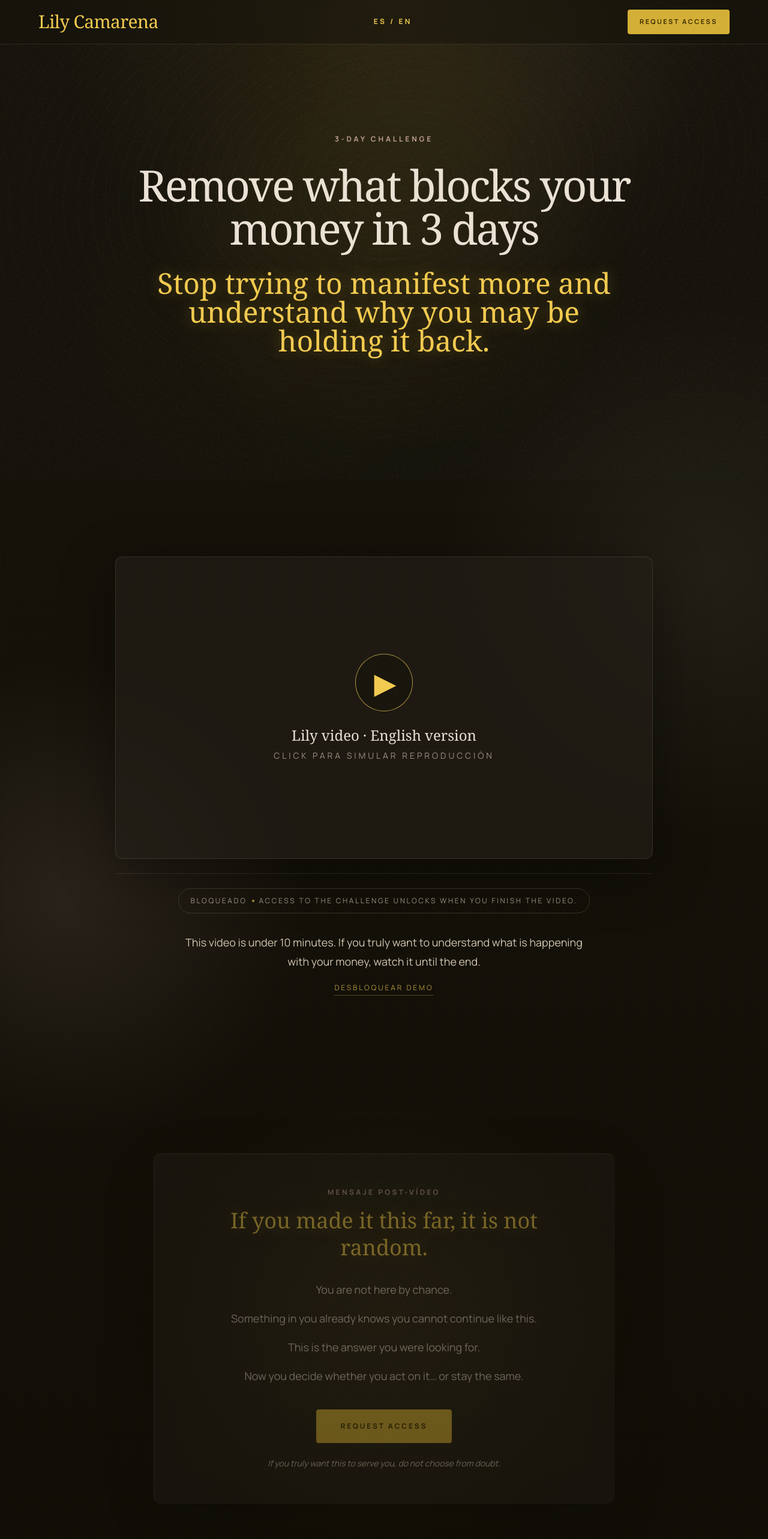
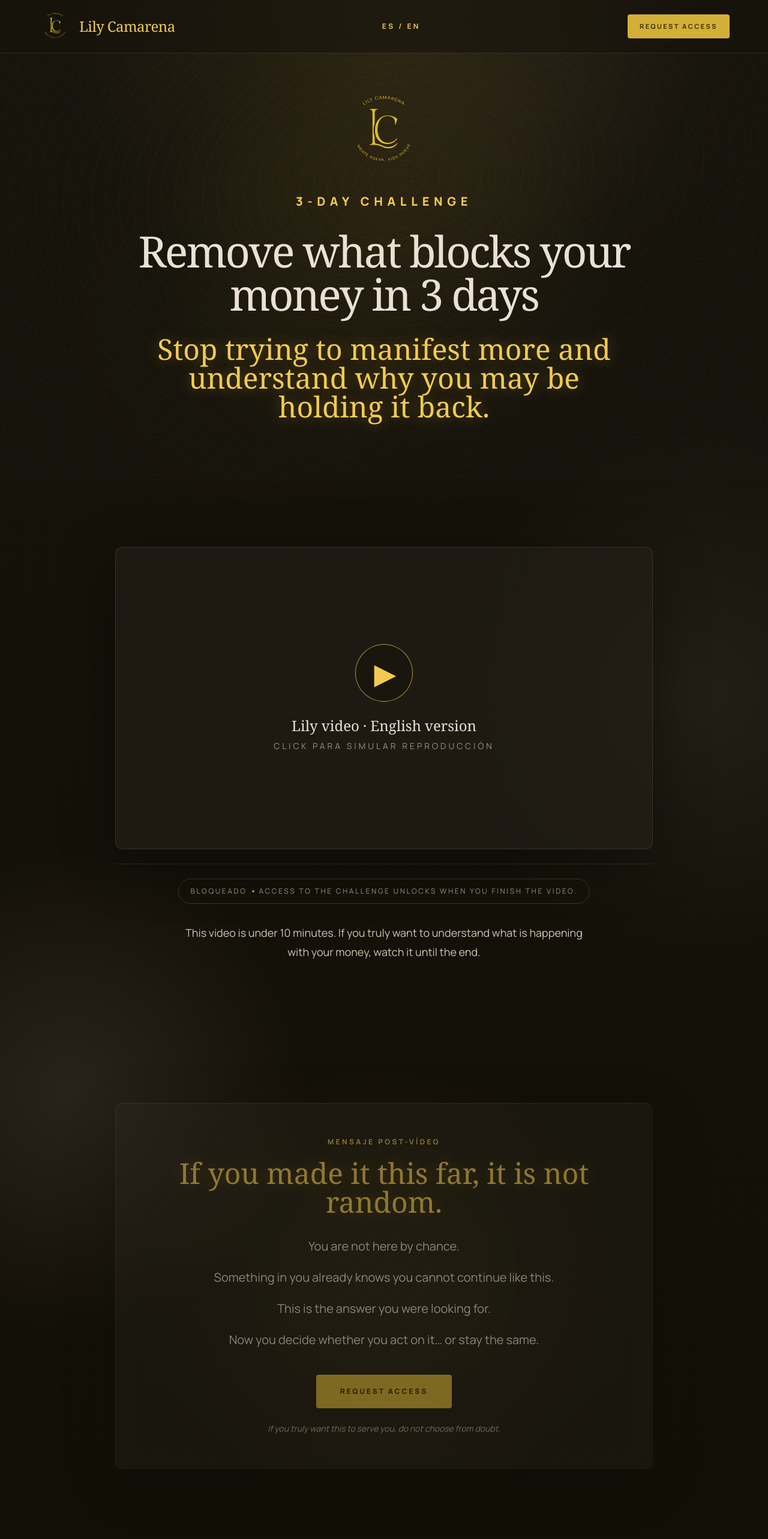
Before and after one commit to albypersonaltrainer-arch/reto-lily-premium, a Next.js app: page /en/money-challenge in a window 1280 px wide. Shown: the top 2566 px of the page at 60% size. Built offline with nearby package versions, Linux system fonts and the light colour scheme; no server answers.

Commit message:
Update ChallengeLanding.tsx

```diff
--- a/components/ChallengeLanding.tsx
+++ b/components/ChallengeLanding.tsx
@@ -1,5 +1,6 @@
 "use client";
 
+import Image from "next/image";
 import { useState } from "react";
 import type { ChallengeCopy } from "@/config/challenge";
 import { Countdown } from "@/components/Countdown";
@@ -13,155 +14,337 @@ export function ChallengeLanding({ copy }: { copy: ChallengeCopy }) {
     <div className="invisible-pattern-shell">
       <div className="luxury-noise" />
 
-      <header className="fixed top-0 z-50 w-full border-b border-white/10 bg-surface/45 backdrop-blur-2xl">
-        <div className="mx-auto flex max-w-content items-center justify-between px-6 py-4">
-          <a href={`/${copy.locale}/${copy.slug}`} className="font-serif text-3xl tracking-tight text-champagne">
-            {copy.brand}
+      <header className="fixed top-0 z-50 w-full border-b border-white/10 bg-surface/55 backdrop-blur-2xl">
+        <div className="mx-auto flex max-w-content items-center justify-between px-5 py-3 md:px-6 md:py-4">
+          <a href={`/${copy.locale}/${copy.slug}`} className="flex items-center gap-3">
+            <Image
+              src={copy.brandLogo}
+              alt={copy.brand}
+              width={64}
+              height={64}
+              className="h-12 w-12 rounded-full object-contain md:h-14 md:w-14"
+              priority
+            />
+            <span className="hidden font-serif text-2xl tracking-tight text-champagne sm:block">
+              {copy.brand}
+            </span>
           </a>
+
           <nav className="hidden items-center gap-8 md:flex">
-            <a href={copy.oppositeLocalePath} className="text-xs font-bold uppercase tracking-[0.28em] text-champagne transition hover:text-linen">
+            <a
+              href={copy.oppositeLocalePath}
+              className="text-xs font-bold uppercase tracking-[0.28em] text-champagne transition hover:text-linen"
+            >
               ES / EN
             </a>
           </nav>
-          <a href="#acceso" className="btn-glow rounded bg-gold px-5 py-3 text-[11px] font-bold uppercase tracking-[0.22em] text-[#3c2f00] transition hover:bg-champagne">
+
+          <a
+            href="#solicita-acceso"
+            className="btn-glow rounded bg-gold px-5 py-3 text-[11px] font-bold uppercase tracking-[0.22em] text-[#3c2f00] transition hover:bg-champagne"
+          >
             {copy.navCta}
           </a>
         </div>
       </header>
 
       <main>
-        <section className="radial-pool flex min-h-screen items-center justify-center px-6 pb-24 pt-36 text-center">
-          <div className="mx-auto max-w-4xl space-y-8">
-            <p className="text-xs font-bold uppercase tracking-[0.32em] text-rose/80">{copy.hero.eyebrow}</p>
-            <h1 className="font-serif text-5xl leading-[1.05] tracking-[-0.04em] text-linen md:text-7xl">
+        <section className="radial-pool flex min-h-screen items-center justify-center px-6 pb-20 pt-36 text-center md:pb-24">
+          <div className="mx-auto max-w-5xl space-y-8">
+            <div className="mx-auto flex justify-center">
+              <Image
+                src={copy.brandLogo}
+                alt={copy.brand}
+                width={180}
+                height={180}
+                className="h-28 w-28 object-contain opacity-95 md:h-36 md:w-36"
+                priority
+              />
+            </div>
+
+            <p className="text-base font-black uppercase tracking-[0.38em] text-champagne md:text-xl">
+              {copy.hero.eyebrow}
+            </p>
+
+            <h1 className="font-serif text-5xl leading-[1.04] tracking-[-0.04em] text-linen md:text-7xl">
               {copy.hero.title}
             </h1>
+
             <h2 className="text-glow mx-auto max-w-3xl font-serif text-3xl leading-tight text-champagne md:text-5xl">
               {copy.hero.subtitle}
             </h2>
-            <p className="mx-auto max-w-2xl text-lg font-light leading-8 text-muted md:text-xl">
-              {copy.hero.intro}
-            </p>
+
+            {copy.hero.intro ? (
+              <p className="mx-auto max-w-2xl text-lg font-light leading-8 text-muted md:text-xl">
+                {copy.hero.intro}
+              </p>
+            ) : null}
           </div>
         </section>
 
-        <section className="relative z-10 px-6 py-24 md:py-32">
+        <section className="relative z-10 px-6 py-20 md:py-28">
           <div className="mx-auto flex max-w-content flex-col items-center text-center">
             <VideoGate
               url={copy.video.url}
               placeholderText={copy.video.placeholderText}
               lockedText={copy.video.locked}
+              unlockLabel={copy.video.unlockLabel}
               unlockAfterSeconds={copy.video.unlockAfterSeconds}
               onUnlocked={() => setUnlocked(true)}
             />
-            <p className="mt-8 max-w-2xl text-lg leading-8 text-muted">{copy.video.helper}</p>
-            <button
-              type="button"
-              onClick={() => setUnlocked(true)}
-              className="mt-5 text-xs uppercase tracking-[0.24em] text-champagne/70 underline decoration-champagne/30 underline-offset-8 transition hover:text-champagne"
-            >
-              Desbloquear demo
-            </button>
+
+            <p className="mt-8 max-w-2xl text-lg leading-8 text-muted">
+              {copy.video.helper}
+            </p>
           </div>
         </section>
 
-        <section className="radial-pool px-6 py-24 md:py-32">
-          <div className="mx-auto max-w-3xl text-center">
-            <div className={`glass-panel pattern-card rounded-xl p-8 transition duration-700 md:p-14 ${unlocked ? "opacity-100 translate-y-0" : "opacity-45 translate-y-3"}`}>
-              <p className="mb-4 text-xs font-bold uppercase tracking-[0.28em] text-rose/80">
+        <section className="radial-pool px-6 py-20 md:py-28">
+          <div className="mx-auto max-w-4xl text-center">
+            <div
+              className={`glass-panel pattern-card rounded-xl border-champagne/30 p-8 transition duration-700 md:p-14 ${
+                unlocked
+                  ? "translate-y-0 opacity-100 shadow-glow"
+                  : "translate-y-3 opacity-55"
+              }`}
+            >
+              <p className="mb-5 text-xs font-bold uppercase tracking-[0.28em] text-champagne">
                 {unlocked ? "Acceso desbloqueado" : "Mensaje post-vídeo"}
               </p>
-              <h3 className="font-serif text-4xl leading-tight text-champagne text-glow">{copy.unlock.title}</h3>
-              <div className="mt-8 space-y-4 text-lg leading-8 text-linen/90">
-                {copy.unlock.lines.map((line) => <p key={line}>{line}</p>)}
+
+              <h3 className="text-glow font-serif text-4xl leading-tight text-champagne md:text-5xl">
+                {copy.unlock.title}
+              </h3>
+
+              <div className="mt-8 space-y-4 text-xl leading-9 text-linen">
+                {copy.unlock.lines.map((line) => (
+                  <p key={line}>{line}</p>
+                ))}
               </div>
-              <a href="#acceso" className="btn-glow mt-10 inline-flex rounded bg-gold px-10 py-5 text-xs font-bold uppercase tracking-[0.24em] text-[#3c2f00] transition hover:bg-champagne">
+
+              <a
+                href="#solicita-acceso"
+                className="btn-glow mt-10 inline-flex rounded bg-gold px-10 py-5 text-xs font-black uppercase tracking-[0.24em] text-[#3c2f00] transition hover:bg-champagne"
+              >
                 {copy.unlock.cta}
               </a>
-              <p className="mt-6 text-sm italic text-muted">{copy.unlock.note}</p>
+
+              <p className="mt-6 text-sm italic text-linen/75">
+                {copy.unlock.note}
+              </p>
             </div>
           </div>
         </section>
 
-        <section className="px-6 py-24 md:py-32">
+        <section className="px-6 py-20 md:py-28">
           <div className="mx-auto grid max-w-content items-center gap-12 md:grid-cols-[0.85fr_1.15fr]">
             <div>
-              <p className="text-xs font-bold uppercase tracking-[0.32em] text-rose/80">{copy.countdown.label}</p>
-              <h2 className="mt-5 font-serif text-4xl leading-tight text-linen md:text-6xl">{copy.countdown.title}</h2>
-              <p className="mt-5 text-lg leading-8 text-muted">{copy.countdown.text}</p>
+              <p className="text-xs font-bold uppercase tracking-[0.32em] text-champagne">
+                {copy.countdown.label}
+              </p>
+              <h2 className="mt-5 font-serif text-4xl leading-tight text-linen md:text-6xl">
+                {copy.countdown.title}
+              </h2>
+              <p className="mt-5 text-lg leading-8 text-muted">
+                {copy.countdown.text}
+              </p>
             </div>
-            <Countdown deadlineIso={copy.countdown.deadlineIso} />
+
+            <Countdown
+              deadlineIso={copy.countdown.deadlineIso}
+              urgencyMinutes={copy.countdown.urgencyMinutes}
+            />
           </div>
         </section>
 
-        <section id="acceso" className="px-6 py-24 md:py-32">
-          <div className="mx-auto max-w-content text-center">
-            <h2 className="font-serif text-5xl leading-tight text-linen md:text-7xl">{copy.donation.title}</h2>
-            <p className="text-glow mt-5 font-serif text-3xl text-champagne">{copy.donation.subtitle}</p>
-            <p className="mx-auto mt-5 max-w-2xl text-lg leading-8 text-muted">{copy.donation.minimum}</p>
-            <div className="mt-12 grid gap-6 md:grid-cols-4">
-              {copy.donation.options.map((option) => (
-                <div key={option.amount} className="glass-panel pattern-card rounded-xl p-8 transition duration-500 hover:border-champagne/40">
-                  <div className="font-serif text-4xl text-linen">{option.amount}</div>
-                  <div className="mt-4 text-xs uppercase tracking-[0.24em] text-muted/80">{option.label}</div>
+        <section className="px-6 py-20 md:py-28">
+          <div className="mx-auto max-w-content">
+            <div className="glass-panel pattern-card grid gap-10 rounded-xl p-8 md:grid-cols-[0.75fr_1.25fr] md:p-12">
+              <div className="flex items-center justify-center">
+                <div className="relative flex h-56 w-56 items-center justify-center rounded-full border border-champagne/25 bg-champagne/5 p-8 shadow-soft md:h-72 md:w-72">
+                  <Image
+                    src={copy.coach.image}
+                    alt={copy.coach.name}
+                    width={260}
+                    height={260}
+                    className="h-full w-full object-contain"
+                  />
                 </div>
-              ))}
-            </div>
-            <div className="mt-10 flex flex-col justify-center gap-4 sm:flex-row">
-              <a href={copy.donation.paymentMethods.stripe} className="btn-glow rounded bg-gold px-10 py-5 text-xs font-bold uppercase tracking-[0.24em] text-[#3c2f00] transition hover:bg-champagne">Stripe</a>
-              <a href={copy.donation.paymentMethods.sumup} className="rounded border border-rose/50 px-10 py-5 text-xs font-bold uppercase tracking-[0.24em] text-rose transition hover:border-champagne hover:text-champagne">SumUp</a>
+              </div>
+
+              <div className="flex flex-col justify-center text-center md:text-left">
+                <p className="text-xs font-bold uppercase tracking-[0.32em] text-champagne">
+                  {copy.coach.title}
+                </p>
+
+                <h2 className="mt-5 font-serif text-5xl leading-tight text-linen md:text-6xl">
+                  {copy.coach.name}
+                </h2>
+
+                <p className="mt-4 font-serif text-2xl text-champagne">
+                  {copy.coach.subtitle}
+                </p>
+
+                <p className="mt-6 text-lg leading-8 text-muted">
+                  {copy.coach.text}
+                </p>
+              </div>
             </div>
           </div>
         </section>
 
-        <section className="px-6 py-24 md:py-32">
+        <section className="px-6 py-20 md:py-28">
+          <div className="mx-auto max-w-content text-center">
+            <h2 className="font-serif text-5xl leading-tight text-linen md:text-7xl">
+              {copy.donation.title}
+            </h2>
+
+            <p className="text-glow mt-5 font-serif text-3xl text-champagne">
+              {copy.donation.subtitle}
+            </p>
+
+            <p className="mx-auto mt-5 max-w-2xl text-lg leading-8 text-muted">
+              {copy.donation.minimum}
+            </p>
+
+            <div className="mt-12 grid gap-6 md:grid-cols-4">
+              {copy.donation.options.map((option) => (
+                <a
+                  key={option.amount}
+                  href={copy.donation.paymentMethods.sumup}
+                  target="_blank"
+                  rel="noreferrer"
+                  className="glass-panel pattern-card group rounded-xl p-8 transition duration-500 hover:-translate-y-1 hover:border-champagne/50 hover:shadow-glow"
+                >
+                  <div className="font-serif text-5xl text-linen transition group-hover:text-champagne">
+                    {option.amount}
+                  </div>
+                  <div className="mt-4 text-xs uppercase tracking-[0.24em] text-muted/80">
+                    {option.label}
+                  </div>
+                  <div className="mt-7 text-[11px] font-bold uppercase tracking-[0.22em] text-champagne/80">
+                    Elegir aportación
+                  </div>
+                </a>
+              ))}
+            </div>
+          </div>
+        </section>
+
+        <section className="px-6 py-20 md:py-28">
           <div className="mx-auto max-w-content">
-            <h2 className="text-center font-serif text-4xl text-linen md:text-6xl">{copy.learn.title}</h2>
-            <div className="mt-12 grid gap-6 md:grid-cols-4">
+            <h2 className="text-center font-serif text-4xl text-linen md:text-6xl">
+              {copy.learn.title}
+            </h2>
+
+            <div className="mt-12 grid gap-6 md:grid-cols-2">
               {copy.learn.items.map((item, index) => (
-                <div key={item} className="glass-panel rounded-xl p-7">
-                  <div className="mb-8 font-serif text-4xl text-champagne/70">0{index + 1}</div>
-                  <p className="text-lg leading-8 text-linen">{item}</p>
+                <div
+                  key={item}
+                  className="glass-panel pattern-card rounded-xl p-8 md:p-10"
+                >
+                  <div className="mb-7 font-serif text-5xl text-champagne/80">
+                    0{index + 1}
+                  </div>
+                  <p className="text-xl leading-9 text-linen">
+                    {item}
+                  </p>
                 </div>
               ))}
             </div>
           </div>
         </section>
 
-        <section className="px-6 py-24 md:py-32">
+        <section id="solicita-acceso" className="px-6 py-20 md:py-28">
+          <div className="mx-auto max-w-4xl">
+            <div className="mb-10 text-center">
+              <p className="text-xs font-bold uppercase tracking-[0.32em] text-champagne">
+                Acceso al reto
+              </p>
+              <h2 className="mt-5 font-serif text-5xl leading-tight text-linen md:text-7xl">
+                {copy.form.title}
+              </h2>
+              <p className="mx-auto mt-6 max-w-2xl text-lg leading-8 text-muted">
+                {copy.form.text}
+              </p>
+            </div>
+
+            <LeadForm copy={copy} />
+          </div>
+        </section>
+
+        <section className="px-6 py-20 md:py-28">
           <div className="mx-auto max-w-content text-center">
-            <h2 className="font-serif text-4xl text-linen md:text-6xl">{copy.testimonials.title}</h2>
-            <p className="mx-auto mt-5 max-w-2xl text-lg text-muted">{copy.testimonials.text}</p>
+            <h2 className="font-serif text-4xl text-linen md:text-6xl">
+              {copy.testimonials.title}
+            </h2>
+
+            <p className="mx-auto mt-5 max-w-2xl text-lg text-muted">
+              {copy.testimonials.text}
+            </p>
+
             <div className="mt-12 grid gap-6 md:grid-cols-3">
               {copy.testimonials.items.map((item) => (
-                <article key={item.name} className="glass-panel rounded-xl p-8 text-left">
-                  <div className="mb-7 flex h-14 w-14 items-center justify-center rounded-full border border-champagne/30 bg-champagne/10 text-xs uppercase tracking-[0.18em] text-champagne">{item.type}</div>
-                  <p className="text-lg leading-8 text-linen/90">“{item.text}”</p>
-                  <p className="mt-6 text-xs font-bold uppercase tracking-[0.24em] text-muted">{item.name}</p>
+                <article
+                  key={item.name}
+                  className="glass-panel rounded-xl p-8 text-left"
+                >
+                  <div className="mb-7 flex h-14 w-14 items-center justify-center rounded-full border border-champagne/30 bg-champagne/10 text-xs uppercase tracking-[0.18em] text-champagne">
+                    {item.type}
+                  </div>
+                  <p className="text-lg leading-8 text-linen/90">
+                    “{item.text}”
+                  </p>
+                  <p className="mt-6 text-xs font-bold uppercase tracking-[0.24em] text-muted">
+                    {item.name}
+                  </p>
                 </article>
               ))}
             </div>
           </div>
         </section>
 
-        <section className="px-6 py-24 md:py-32">
-          <div className="mx-auto grid max-w-content gap-10 md:grid-cols-[0.9fr_1.1fr]">
-            <div className="glass-panel rounded-xl p-8 md:p-10">
-              <h2 className="font-serif text-4xl text-linen">{copy.whatsapp.title}</h2>
-              <p className="mt-5 text-lg leading-8 text-muted">{copy.whatsapp.text}</p>
-              <a href={copy.whatsapp.url} className="mt-8 inline-flex rounded border border-rose/50 px-8 py-4 text-xs font-bold uppercase tracking-[0.24em] text-rose transition hover:border-champagne hover:text-champagne">
+        <section className="px-6 py-20 md:py-28">
+          <div className="mx-auto max-w-3xl">
+            <div className="glass-panel pattern-card rounded-xl p-8 text-center md:p-12">
+              <div className="mx-auto mb-6 flex h-16 w-16 items-center justify-center rounded-full border border-champagne/30 bg-champagne/10 text-3xl">
+                ☎
+              </div>
+
+              <h2 className="font-serif text-4xl text-linen md:text-5xl">
+                {copy.whatsapp.title}
+              </h2>
+
+              <p className="mx-auto mt-5 max-w-2xl text-lg leading-8 text-muted">
+                {copy.whatsapp.text}
+              </p>
+
+              <a
+                href={copy.whatsapp.url}
+                target="_blank"
+                rel="noreferrer"
+                className="mt-8 inline-flex rounded border border-champagne/60 px-8 py-4 text-xs font-bold uppercase tracking-[0.24em] text-champagne transition hover:bg-champagne hover:text-[#2f250d]"
+              >
                 {copy.whatsapp.cta}
               </a>
             </div>
-            <LeadForm copy={copy} />
           </div>
         </section>
 
         <section className="radial-pool px-6 py-28 text-center md:py-40">
           <div className="mx-auto max-w-3xl">
-            <h2 className="font-serif text-5xl leading-tight text-linen md:text-7xl">{copy.final.title}</h2>
-            <p className="mt-6 text-xl leading-9 text-muted">{copy.final.text}</p>
-            <a href="#acceso" className="btn-glow mt-10 inline-flex rounded bg-gold px-10 py-5 text-xs font-bold uppercase tracking-[0.24em] text-[#3c2f00] transition hover:bg-champagne">
+            <h2 className="font-serif text-5xl leading-tight text-linen md:text-7xl">
+              {copy.final.title}
+            </h2>
+
+            <p className="mt-6 text-xl leading-9 text-muted">
+              {copy.final.text}
+            </p>
+
+            <a
+              href="#solicita-acceso"
+              className="btn-glow mt-10 inline-flex rounded bg-gold px-10 py-5 text-xs font-bold uppercase tracking-[0.24em] text-[#3c2f00] transition hover:bg-champagne"
+            >
               {copy.final.cta}
             </a>
           </div>
@@ -170,8 +353,23 @@ export function ChallengeLanding({ copy }: { copy: ChallengeCopy }) {
 
       <footer className="border-t border-white/5 bg-obsidian px-6 py-12">
         <div className="mx-auto flex max-w-content flex-col items-center justify-between gap-6 text-center md:flex-row">
-          <div className="font-serif text-3xl text-champagne">{copy.brand}</div>
-          <p className="text-xs uppercase tracking-[0.22em] text-rose/70">{copy.footer.legal}</p>
+          <div className="flex items-center gap-3">
+            <Image
+              src={copy.brandLogo}
+              alt={copy.brand}
+              width={54}
+              height={54}
+              className="h-12 w-12 object-contain"
+            />
+            <div className="font-serif text-2xl text-champagne">
+              {copy.brand}
+            </div>
+          </div>
+
+          <p className="text-xs uppercase tracking-[0.22em] text-rose/70">
+            {copy.footer.legal}
+          </p>
+
           <nav className="flex gap-6 text-xs uppercase tracking-[0.22em] text-muted/80">
             <a href="#">{copy.footer.privacy}</a>
             <a href="#">{copy.footer.terms}</a>
```
